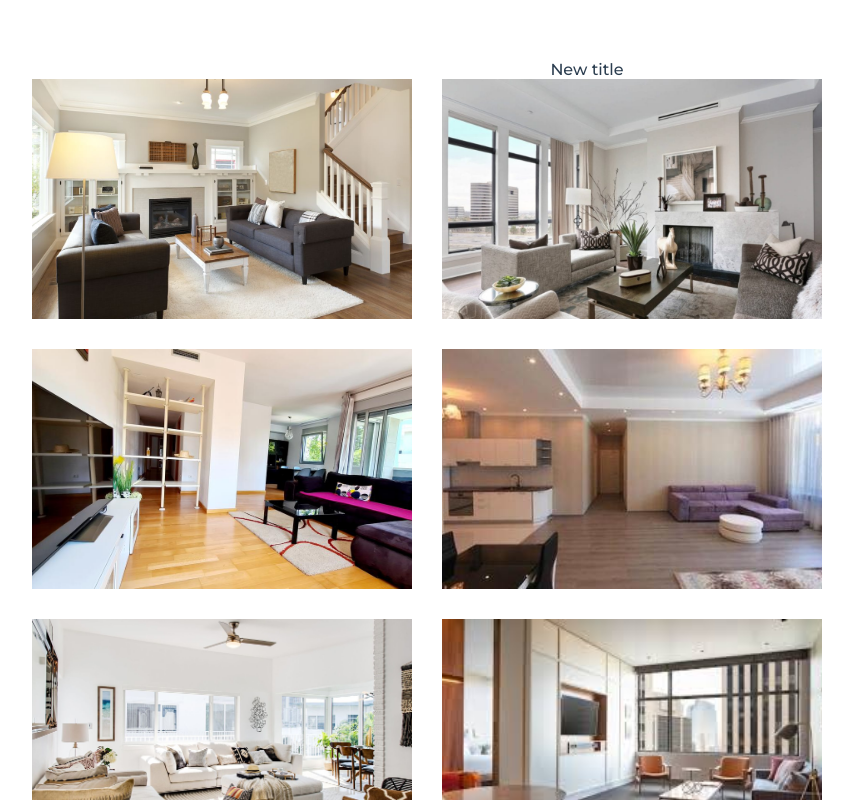
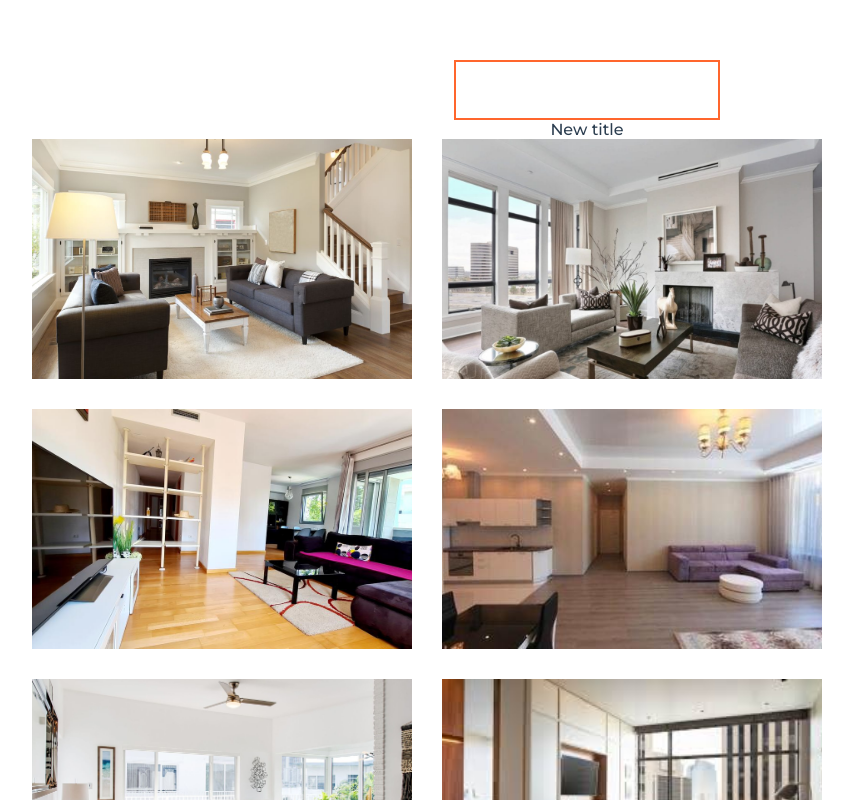
Before and after one commit to Kateryna286/vue-first-app, a Vue app: page / in a window 1280 px wide. Shown: the top 800 px of the page, without its empty margins (53-906 px from the left). Built offline with nearby package versions, Linux system fonts and the light colour scheme; the HTML template or start-up script is replaced by a standard one.

Commit message:
Add CastomInput

```diff
--- a/src/App.vue
+++ b/src/App.vue
@@ -1,5 +1,7 @@
 <template>
   <div :id="$style.app">
+    <h1>{{ text }}</h1>
+    <CustomInput v-model="text"/>
     <ApartmentsList :items="apartments">
       <template v-slot:title>New title</template>
       <template v-slot:apartment="{ apartment }">
@@ -19,15 +21,18 @@
 import ApartmentsList from "./components/apartment/ApartmentsList.vue";
 import ApartmentsItem from "./components/apartment/ApartmentsItem.vue";
 import apartments from "./components/apartment/apartments";
+import CustomInput from './components/shared/CustomInput.vue'
 
 export default {
   name: "App",
   components: {
     ApartmentsList,
-    ApartmentsItem
+    ApartmentsItem,
+    CustomInput
   },
   data() {
     return {
+      text: "",
       apartments,
     };
   },
--- a/src/components/apartment/ApartmentsItem.vue
+++ b/src/components/apartment/ApartmentsItem.vue
@@ -39,6 +39,9 @@ export default {
       default: "",
     },
   },
+  methods: {
+
+  }
 };
 </script>
 
--- /dev/null
+++ b/src/components/shared/CustomInput.vue
@@ -0,0 +1,50 @@
+<template>
+    <input v-on="listeners" class="custom-input"/>
+</template>
+
+<script>
+    export default {
+        name: 'CustomInput',
+computed: {
+    listeners() {
+        return {
+            ...this.$listeners,
+            input: event => this.$emit('input', event.target.value)
+        }
+    }
+}
+    }
+</script>
+
+<style lang="scss" scoped>
+@import '../../assets/scss/variables';
+
+.wrapper-input {
+  position: relative;
+  display: inline-flex;
+}
+.custom-input {
+  height: 40px;
+//   width: 100%;
+  border: 2px solid $main-color;
+  font-size: 18px;
+  outline: none;
+  line-height: inherit;
+  padding: 8px 15px;
+  &::placeholder {
+    color: inherit;
+  }
+  &--error {
+    border-color: red;
+  }
+  &__error {
+    position: absolute;
+    top: 100%;
+    right: 0;
+    width: 100%;
+    font-size: 12px;
+    color: red;
+    line-height: 1.3;
+  }
+}
+</style>
```
